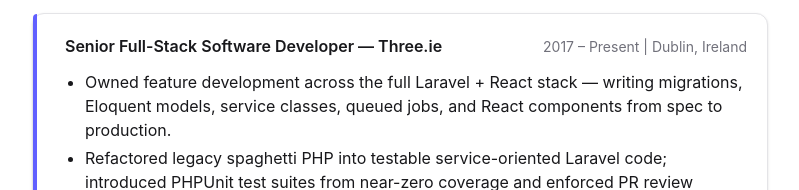
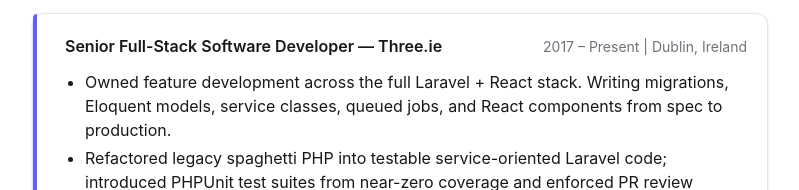
Before and after one commit to albertovalinocarro/albertovalinocarro.github.io, a React (Vite) app: page / in a window 1280 px wide. Shown: the part 610-800 px from the top of the page, without its empty margins (240-1039 px from the left). Built offline with nearby package versions, Linux system fonts and the light colour scheme; no server answers.

Commit message:
fix: semantics fixes mar9_2026

```diff
--- a/src/data/resume.ts
+++ b/src/data/resume.ts
@@ -1,4 +1,4 @@
-export const CV_VERSION = "2026-03-07-v3-ic-focus";
+export const CV_VERSION = "2026-03-09-v1-ic-focus";
 
 export const resume = {
     name: "Alberto Valiño Carro",
@@ -38,7 +38,7 @@
             company: "Three.ie",
             period: "2017 – Present | Dublin, Ireland",
             points: [
-                "Owned feature development across the full Laravel + React stack — writing migrations, Eloquent models, service classes, queued jobs, and React components from spec to production.",
+                "Owned feature development across the full Laravel + React stack. Writing migrations, Eloquent models, service classes, queued jobs, and React components from spec to production.",
                 "Refactored legacy spaghetti PHP into testable service-oriented Laravel code; introduced PHPUnit test suites from near-zero coverage and enforced PR review standards.",
                 "Built and maintained RESTful APIs with versioned endpoints and OpenAPI docs; handled auth via Laravel Sanctum.",
                 "Engineered async job queues (Laravel Queues + SQS) for high-volume reporting, decoupling slow operations from HTTP requests and handling traffic spikes gracefully.",
```
